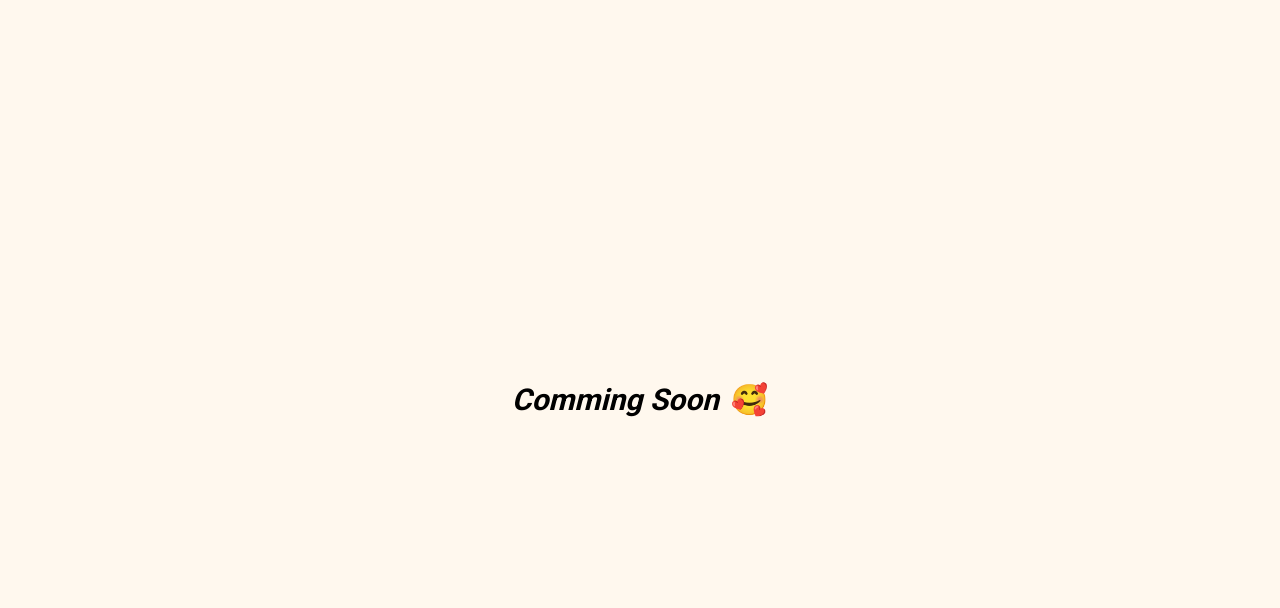
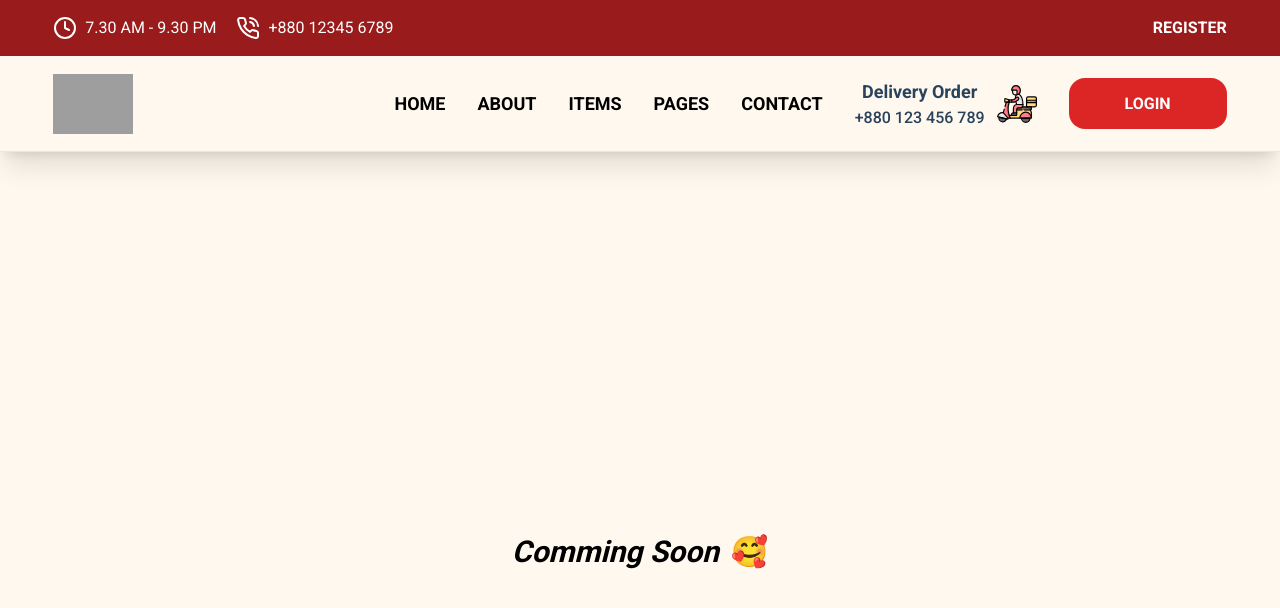
Before and after one commit to abdul-musabbir/restaurant, a Next.js app: page /contact in a window 1280 px wide. Shown: the top 608 px of the page. Built offline with nearby package versions, Linux system fonts and the light colour scheme; grey boxes are pictures that could not be loaded.

Commit message:
another page MainHeader add

```diff
--- a/app/contact/page.js
+++ b/app/contact/page.js
@@ -1,8 +1,13 @@
+import MainHeader from "../components/MainHeader";
+
 export default function page() {
   return (
-    <div className="w-full flex items-center justify-center h-screen">
-      <div className="flex items-center gap-3 text-3xl">
-        <h1 className="text-3xl font-bold italic">Comming Soon </h1>🥰
+    <div>
+      <MainHeader />
+      <div className="w-full flex items-center justify-center h-screen">
+        <div className="flex items-center gap-3 text-3xl">
+          <h1 className="text-3xl font-bold italic">Comming Soon </h1>🥰
+        </div>
       </div>
     </div>
   );
--- a/app/items/page.js
+++ b/app/items/page.js
@@ -1,8 +1,13 @@
+import MainHeader from "../components/MainHeader";
+
 export default function page() {
   return (
-    <div className="w-full flex items-center justify-center h-screen">
-      <div className="flex items-center gap-3 text-3xl">
-        <h1 className="text-3xl font-bold italic">Comming Soon </h1>🥰
+    <div>
+      <MainHeader />
+      <div className="w-full flex items-center justify-center h-screen">
+        <div className="flex items-center gap-3 text-3xl">
+          <h1 className="text-3xl font-bold italic">Comming Soon </h1>🥰
+        </div>
       </div>
     </div>
   );
--- a/app/pages/page.js
+++ b/app/pages/page.js
@@ -1,9 +1,14 @@
+import MainHeader from "../components/MainHeader";
+
 export default function page() {
-    return (
+  return (
+    <div>
+      <MainHeader />
       <div className="w-full flex items-center justify-center h-screen">
         <div className="flex items-center gap-3 text-3xl">
           <h1 className="text-3xl font-bold italic">Comming Soon </h1>🥰
         </div>
       </div>
-    );
-  }
+    </div>
+  );
+}
```
